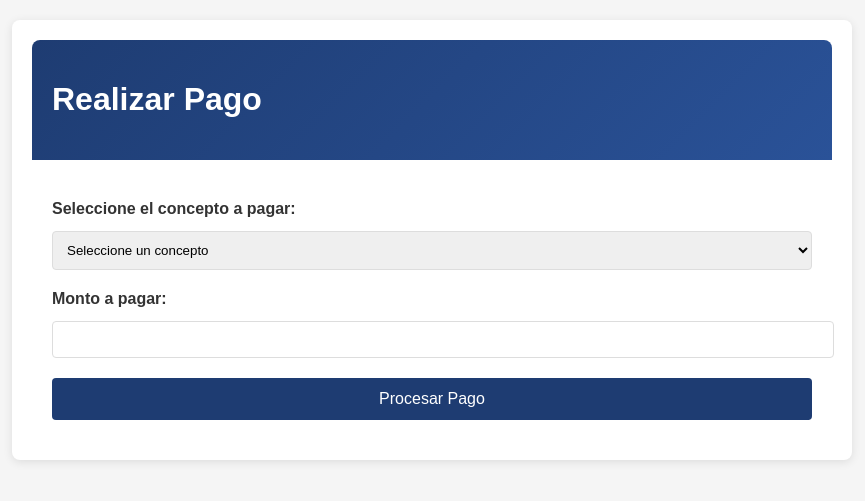
After one commit to Marcosespa/sprintDos, a Django app: template pago/templates/realizar_pago.html in a window 1280 px wide. The commit adds this page. Shown: the top 501 px of the page, without its empty margins (208-1073 px from the left). Run offline with Django 5.2, Linux system fonts and the light colour scheme; the template is opened without the code that fills it, so the values that code supplies are empty.

Commit message:
Realizar pago

```diff
--- /dev/null
+++ b/pago/templates/realizar_pago.html
@@ -0,0 +1,164 @@
+<!DOCTYPE html>
+<html lang="es">
+<head>
+    <meta charset="UTF-8">
+    <meta name="viewport" content="width=device-width, initial-scale=1.0">
+    <title>Realizar Pago</title>
+    <style>
+        body {
+            font-family: 'Arial', sans-serif;
+            margin: 0;
+            padding: 0;
+            background-color: #f5f5f5;
+        }
+
+        .container {
+            max-width: 800px;
+            margin: 20px auto;
+            padding: 20px;
+            background: white;
+            border-radius: 8px;
+            box-shadow: 0 2px 10px rgba(0,0,0,0.1);
+        }
+
+        .payment-header {
+            background: linear-gradient(135deg, #1e3c72 0%, #2a5298 100%);
+            color: white;
+            padding: 20px;
+            border-radius: 8px 8px 0 0;
+            margin-bottom: 20px;
+        }
+
+        .payment-form {
+            padding: 20px;
+        }
+
+        .form-group {
+            margin-bottom: 20px;
+        }
+
+        label {
+            display: block;
+            margin-bottom: 8px;
+            font-weight: bold;
+            color: #333;
+        }
+
+        select, input {
+            width: 100%;
+            padding: 10px;
+            border: 1px solid #ddd;
+            border-radius: 4px;
+            margin-top: 5px;
+        }
+
+        .payment-summary {
+            background: #f8f9fa;
+            padding: 15px;
+            border-radius: 4px;
+            margin-bottom: 20px;
+        }
+
+        .btn-submit {
+            background: #1e3c72;
+            color: white;
+            padding: 12px 24px;
+            border: none;
+            border-radius: 4px;
+            cursor: pointer;
+            width: 100%;
+            font-size: 16px;
+        }
+
+        .btn-submit:hover {
+            background: #2a5298;
+        }
+
+        .error-message {
+            color: #dc3545;
+            margin-top: 5px;
+            font-size: 14px;
+        }
+
+        .success-message {
+            color: #28a745;
+            margin-top: 5px;
+            font-size: 14px;
+        }
+    </style>
+</head>
+<body>
+    <div class="container">
+        <div class="payment-header">
+            <h1>Realizar Pago</h1>
+        </div>
+
+        {% if messages %}
+        <div class="messages">
+            {% for message in messages %}
+            <div class="alert {% if message.tags %}alert-{{ message.tags }}{% endif %}">
+                {{ message }}
+            </div>
+            {% endfor %}
+        </div>
+        {% endif %}
+
+        <div class="payment-form">
+            <form method="POST" action="{% url 'procesar_pago' %}">
+                {% csrf_token %}
+
+                <div class="form-group">
+                    <label for="concepto">Seleccione el concepto a pagar:</label>
+                    <select name="concepto_id" id="concepto" required>
+                        <option value="">Seleccione un concepto</option>
+                        {% for concepto in conceptos_pendientes %}
+                        <option value="{{ concepto.id }}"
+                                data-saldo="{{ concepto.saldo }}"
+                                data-vencimiento="{{ concepto.vencimiento|date:'Y-m-d' }}">
+                            {{ concepto.nombre }} - Saldo: S/. {{ concepto.saldo }}
+                        </option>
+                        {% endfor %}
+                    </select>
+                </div>
+
+                <div class="payment-summary" id="payment-details" style="display: none;">
+                    <h3>Detalles del pago</h3>
+                    <p>Fecha de vencimiento: <span id="fecha-vencimiento"></span></p>
+                    <p>Saldo pendiente: S/. <span id="saldo-pendiente"></span></p>
+                </div>
+
+                <div class="form-group">
+                    <label for="valor_pago">Monto a pagar:</label>
+                    <input type="number"
+                           id="valor_pago"
+                           name="valor_pago"
+                           step="0.01"
+                           required>
+                </div>
+
+                <button type="submit" class="btn-submit">Procesar Pago</button>
+            </form>
+        </div>
+    </div>
+
+    <script>
+        document.getElementById('concepto').addEventListener('change', function() {
+            const selectedOption = this.options[this.selectedIndex];
+            const paymentDetails = document.getElementById('payment-details');
+
+            if (this.value) {
+                const saldo = selectedOption.dataset.saldo;
+                const vencimiento = selectedOption.dataset.vencimiento;
+
+                document.getElementById('saldo-pendiente').textContent = saldo;
+                document.getElementById('fecha-vencimiento').textContent = vencimiento;
+                document.getElementById('valor_pago').max = saldo;
+
+                paymentDetails.style.display = 'block';
+            } else {
+                paymentDetails.style.display = 'none';
+            }
+        });
+    </script>
+</body>
+</html>
--- a/pago/urls.py
+++ b/pago/urls.py
@@ -2,6 +2,7 @@ from django.urls import path
 from . import views
 
 urlpatterns = [
+    path('realizar/', views.realizar_pago, name='realizar_pago'),
     path('procesar/', views.procesar_pago, name='procesar_pago'),
     path('pendiente/', views.pago_pendiente, name='pago_pendiente'),
 ]
--- a/usuarioPadreFamilia/templates/index_PadreFamilia.html
+++ b/usuarioPadreFamilia/templates/index_PadreFamilia.html
@@ -189,7 +189,7 @@
         <ul>
             <li><a href="#">Inicio</a></li>
             <li><a href="{% url 'cronograma_index' %}">Cronograma</a></li>
-            <li><a href="{% url 'procesar_pago' %}">Pagos</a></li>
+            <li><a href="{% url 'realizar_pago' %}">Realizar Pago</a></li>
         </ul>
     </nav>
 
```
Also changed, not shown: pago/views.py (+36 -0 lines).
